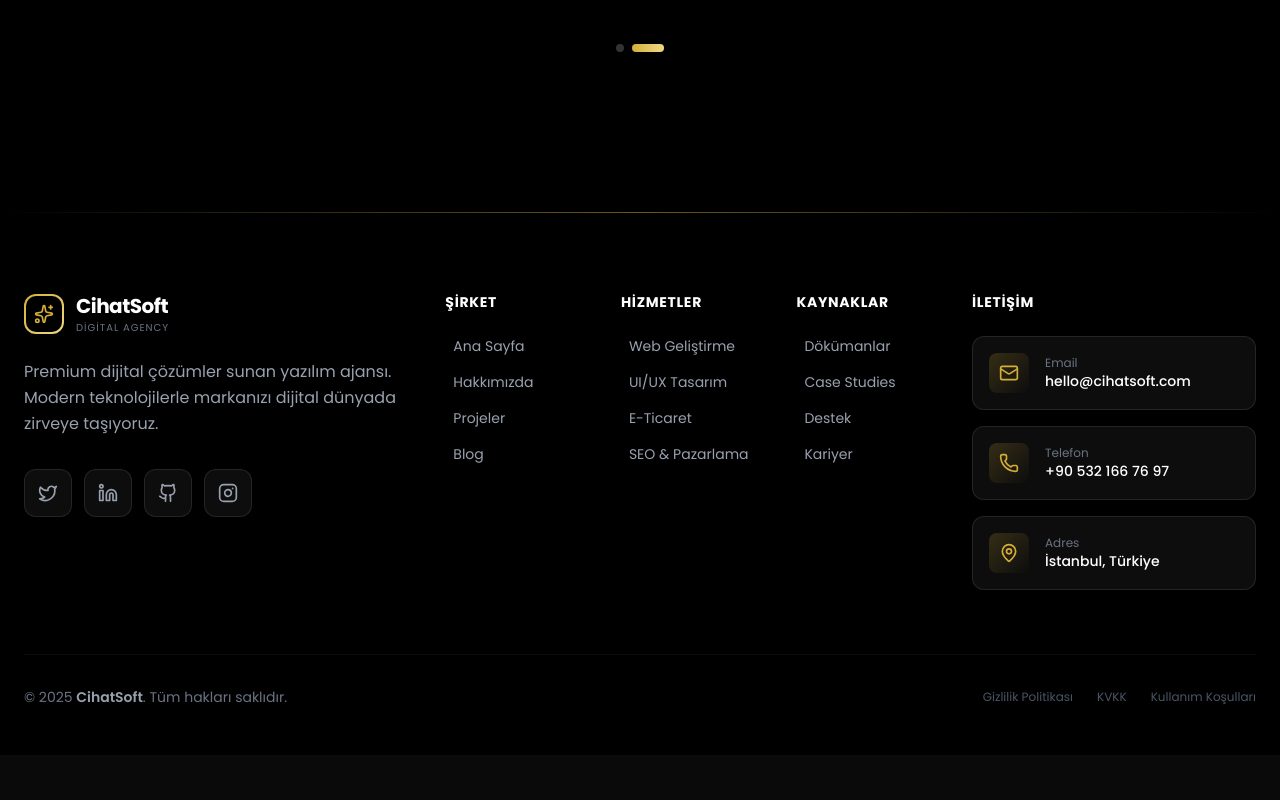
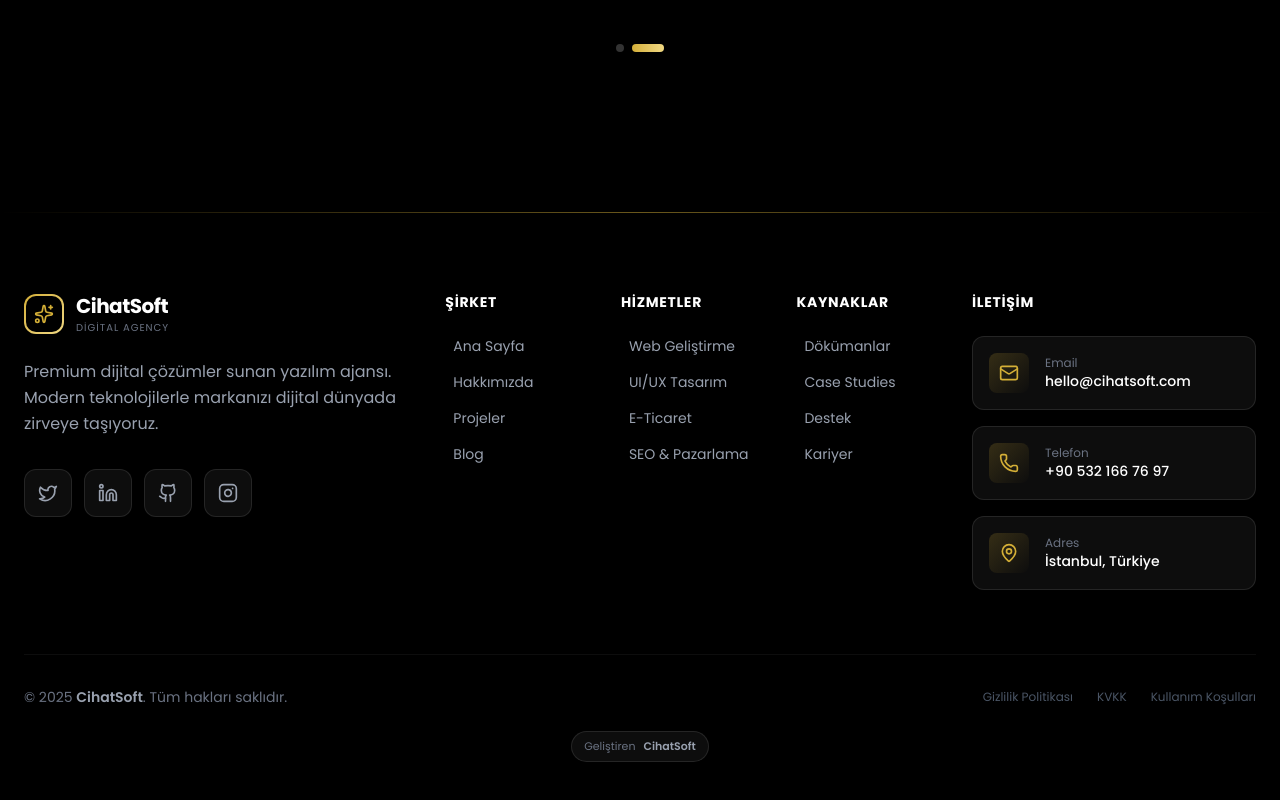
Before and after one commit to iddaasohbet/celvo, a Next.js app: page / in a window 1280 px wide. Shown: the part 5545-6345 px from the top of the page. Before the commit the page ends 6300 px from the top, so only its background shows below. Built offline with nearby package versions, Linux system fonts and the light colour scheme.

Commit message:
feat(footer): add minimalist centered developer credit 'GeliÅŸtiren CihatSoft'

```diff
--- a/src/components/Footer.tsx
+++ b/src/components/Footer.tsx
@@ -209,6 +209,17 @@
             <Link href="/kullanim-kosullari" className="hover:text-gray-400">Kullanım Koşulları</Link>
           </div>
         </div>
+
+        {/* Minimal Developer Credit */}
+        <div className="mt-6 flex justify-center">
+          <Link
+            href="/"
+            className="inline-flex items-center gap-2 rounded-full border border-white/10 bg-white/5 px-3 py-1.5 text-[11px] text-gray-500 transition-colors hover:border-[#d4af37]/40 hover:text-[#d4af37]"
+          >
+            <span>Geliştiren</span>
+            <span className="font-semibold text-gray-400">CihatSoft</span>
+          </Link>
+        </div>
       </div>
     </footer>
   );
```
